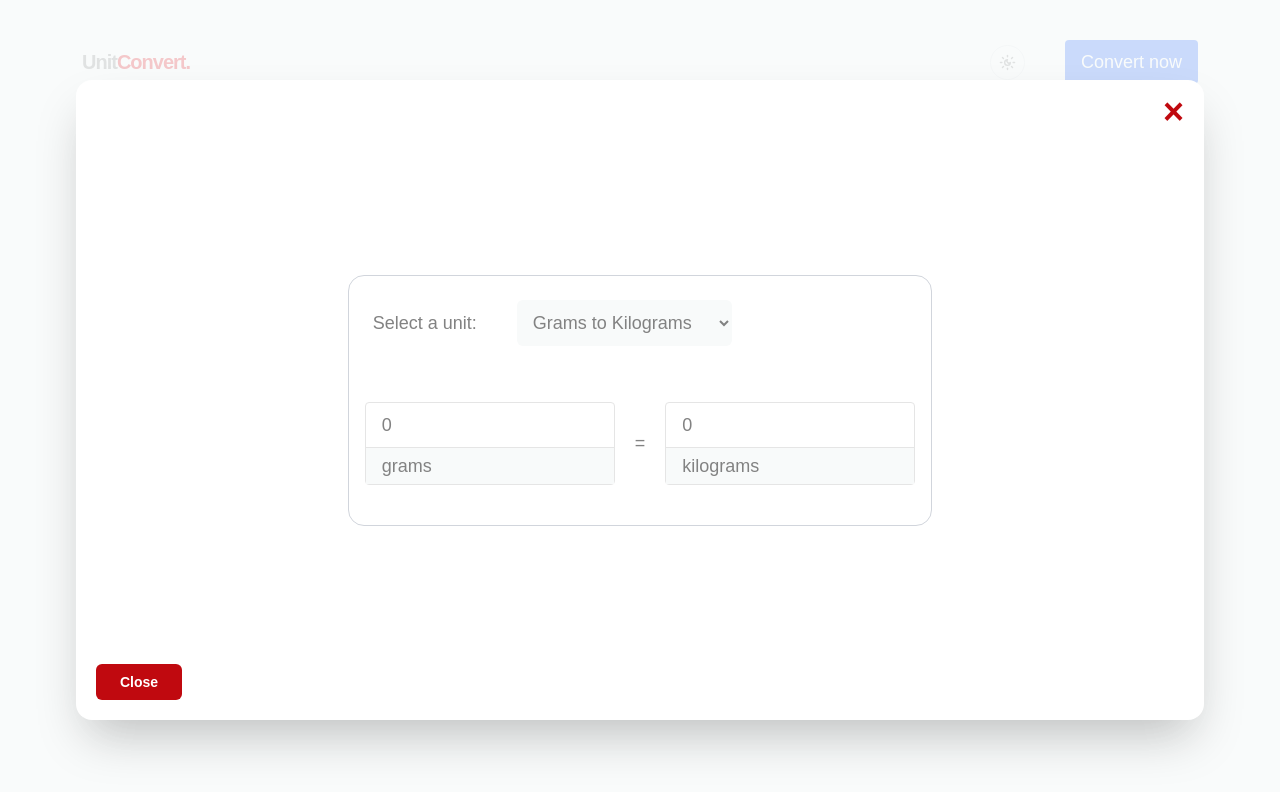
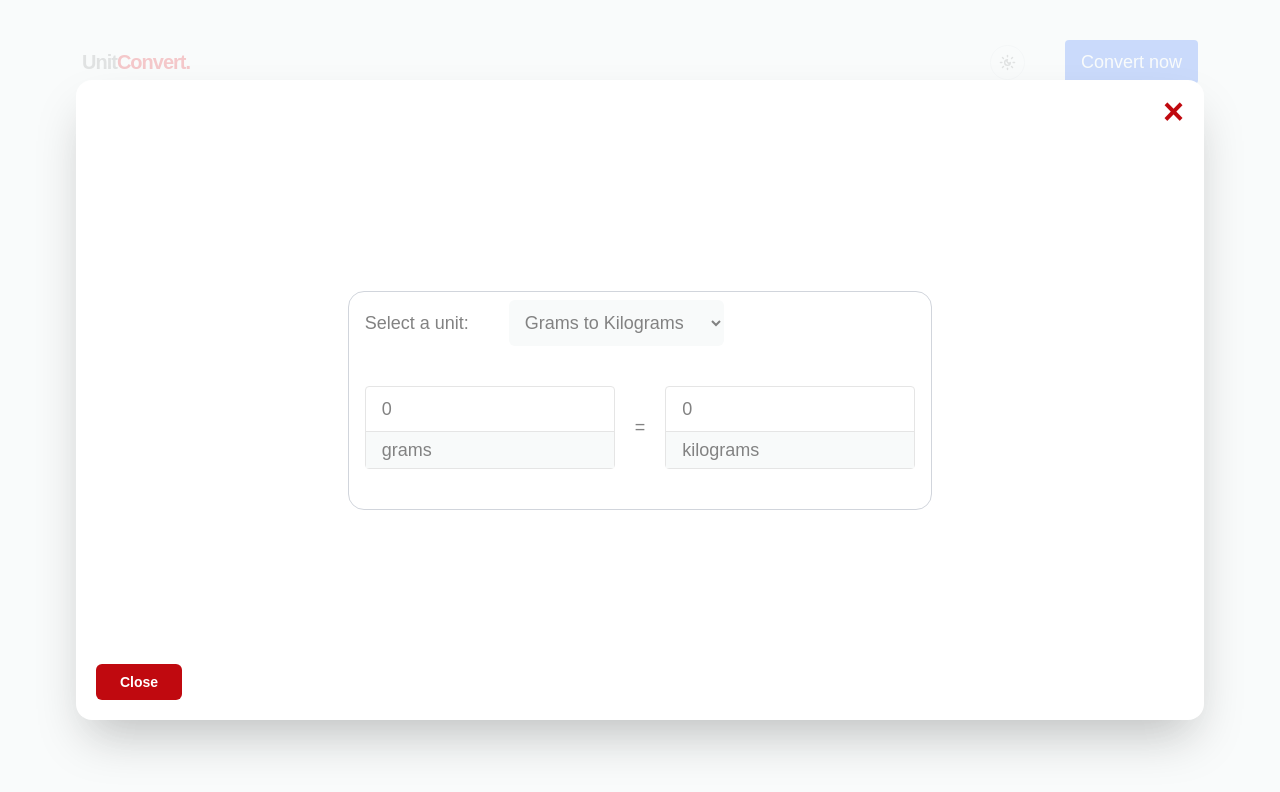
Before and after one commit to BernardSDev/unit.converter.frontend, a Next.js app: page / in a window 1280 px wide. Both pictures are taken after a click on the button "Convert". Shown: the top 792 px of the page. Built offline with nearby package versions, Linux system fonts and the light colour scheme; a web font is replaced by a local one.

Commit message:
Improve modal content style

```diff
--- a/app/components/ModalContent.tsx
+++ b/app/components/ModalContent.tsx
@@ -20,7 +20,7 @@ function ModalContent() : Readonly<ReactNode> {
 
     return (
         <div className="rounded-2xl  bg-background p-2 sm:border sm:border-gray-300 border-transparent">
-            <div className="p-4">
+            <div className="px-2">
                 <label className="flex flex-col gap-3 sm:flex-row sm:items-center sm:gap-10">
                     Select a unit:
                     <select
```
